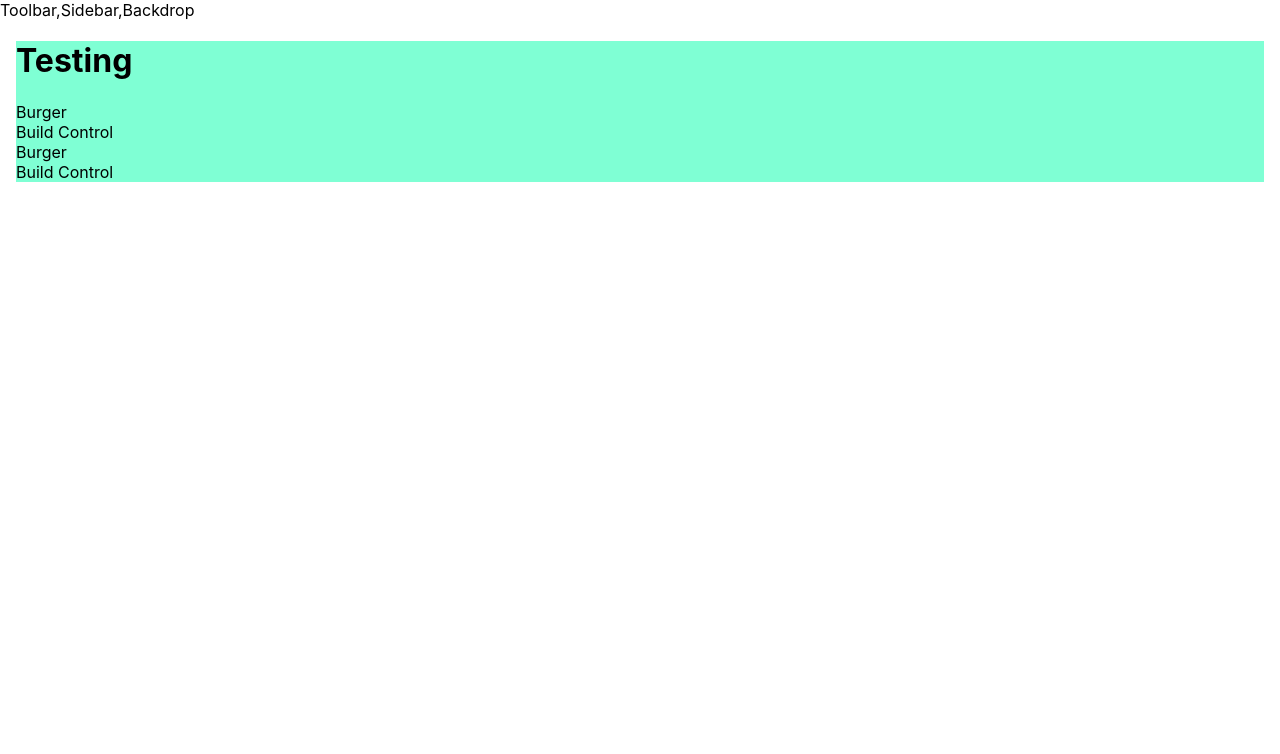
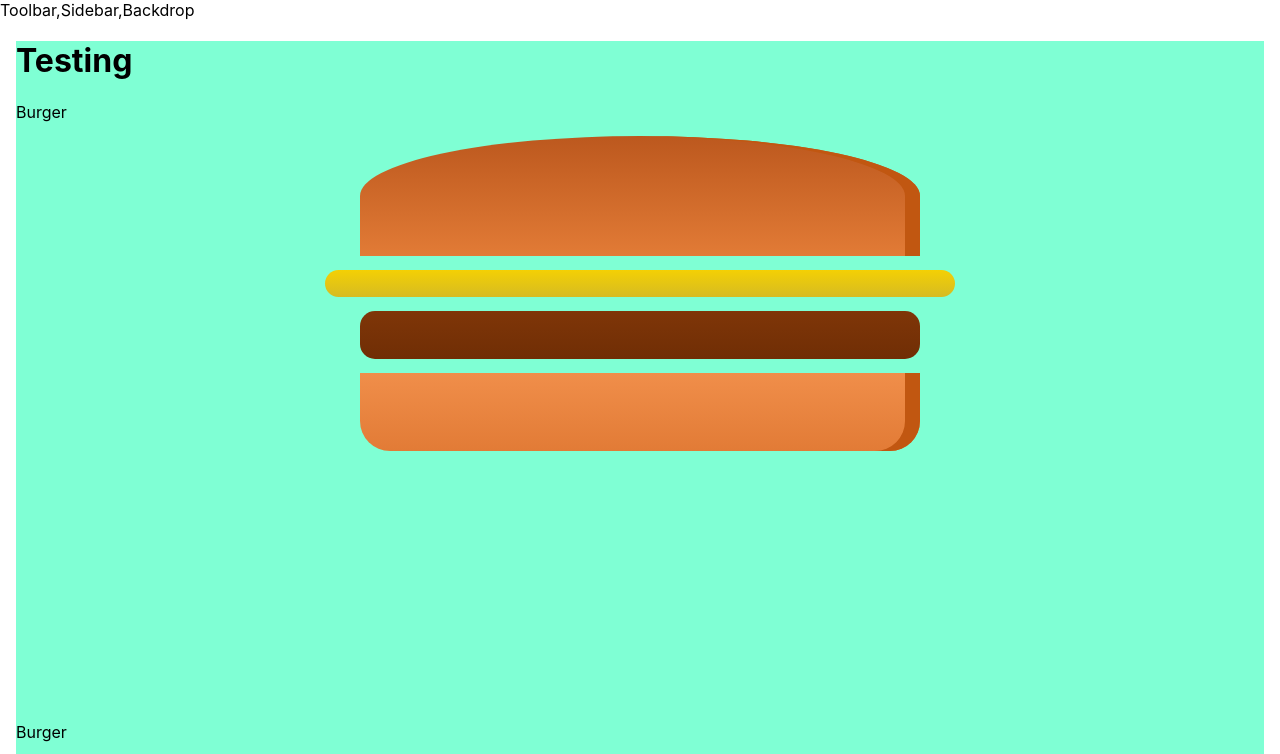
Before and after one commit to sayantabonny/Burger_Builder_Basic, a React (Create React App) app: page / in a window 1280 px wide. Shown: the top 754 px of the page. Built offline with nearby package versions, Linux system fonts and the light colour scheme; the HTML template or start-up script is replaced by a standard one.

Commit message:
First Burger Display

```diff
--- a/src/Components/Burger/Burger.js
+++ b/src/Components/Burger/Burger.js
@@ -0,0 +1,16 @@
+import React from 'react';
+import classes from './Burger.module.css';
+import BurgerIngridient from './BurgerIngridient/BurgerIngridient';
+
+const burger = (Burger_props) => {
+    return (
+        <div className={classes.Burger}>
+            <BurgerIngridient type="bread-top"/>
+            <BurgerIngridient type="cheese"/>
+            <BurgerIngridient type="meat"/>
+            <BurgerIngridient type="bread-bottom"/>
+        </div>
+    );
+};
+
+export default burger;
--- /dev/null
+++ b/src/Components/Burger/Burger.module.css
@@ -0,0 +1,17 @@
+.Burger {
+    width: 100%;
+    margin: auto;
+    height: 300px;
+    overflow: scroll;
+    text-align: center;
+    font-weight: bold;
+    font-size: 1.2;
+}
+
+@media(min-width: 1000px) and (min-height:700px)
+{
+    .Burger{
+        width: 700px;
+        height: 600px
+    }
+}
--- a/src/Components/Burger/BurgerIngridient/BurgerIngridient.js
+++ b/src/Components/Burger/BurgerIngridient/BurgerIngridient.js
@@ -1,4 +1,4 @@
-import classes from '*.module.css';
+import classes from './BurgerIngridients.module.css'
 import React, { Component } from 'react';
 import PropTypes from 'prop-types'
 
@@ -33,12 +33,12 @@
             default:
                     ingridient=null;
         }
-
+       return ingridient;
     }
 }
 
 
-BurgerIngridient.prototype={
+BurgerIngridient.proptype={
     type: PropTypes.string.isRequired
 }; //type validation
 
--- a/src/Containers/BurgerBuilder_Container/BurgerBuilder.js
+++ b/src/Containers/BurgerBuilder_Container/BurgerBuilder.js
@@ -1,12 +1,13 @@
 import React, { Component } from 'react';
 import Aux from "../../Hoc/hoc_Aux";
+import Burger from '../../Components/Burger/Burger';
 
 class BurgerBuilder extends Component{
     render (){
         return (
             <Aux>
                 <div>Burger</div>
-                <div>Build Control</div>
+                <Burger/>
             </Aux>
         );
     }
```
